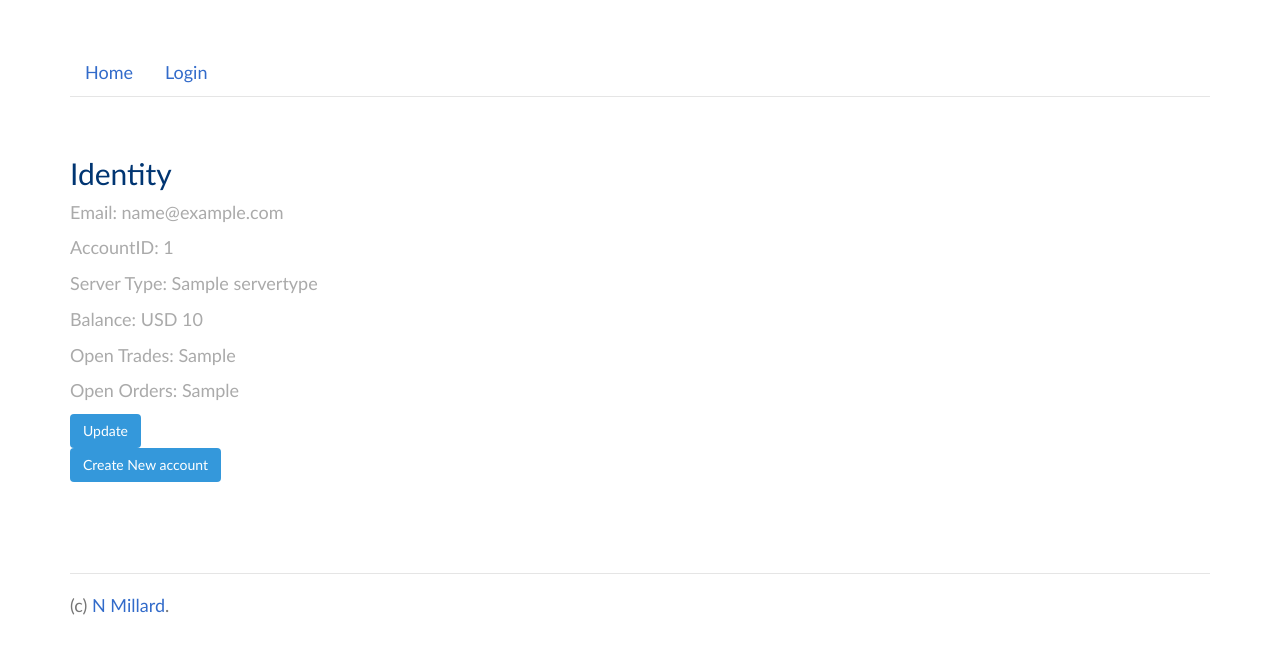
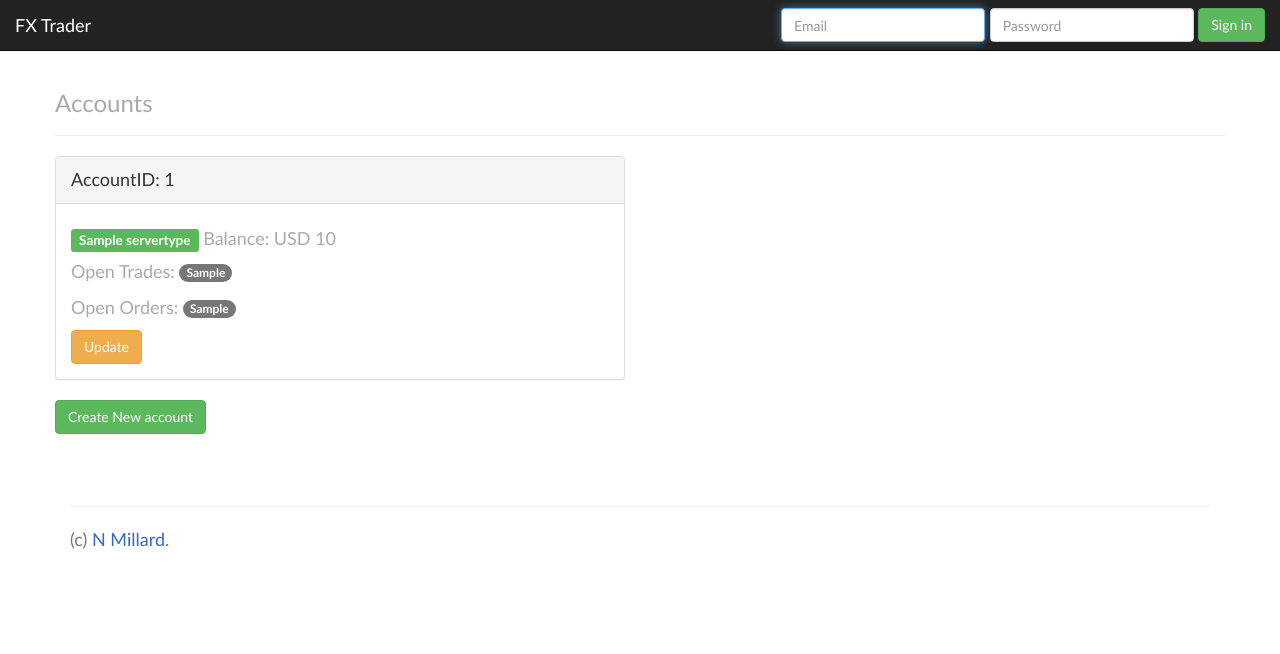
Before and after one commit to neilmillard/fxtrader, a PHP site: template app/templates/accounts.twig in a window 1280 px wide. Shown: the top 654 px of the page. Run offline with PHP 8.4, Linux system fonts and the light colour scheme; the template is opened without the code that fills it: most values are stand-ins (such as "Sample title", 1, 10 or a date in 2020); some libraries are stand-ins or nearby versions.

Commit message:
cosmetic updates to views

```diff
--- a/app/routes.php
+++ b/app/routes.php
@@ -42,7 +42,7 @@ $app->get('/admin', 'App\Action\AdminAction:dispatch')
     ->add('Authenticator\Middleware:auth');
 
 /** @noinspection PhpUndefinedMethodInspection */
-$app->get('/users', 'App\Action\UserAction:dispatch')
+$app->get('/admin/users', 'App\Action\UserAction:dispatch')
     ->setName('users')
     ->add('Authenticator\Middleware:auth');
 
--- a/app/templates/accounts.twig
+++ b/app/templates/accounts.twig
@@ -4,24 +4,38 @@
 
 {% block content %}
 
-    <div>
-        <h2>Identity</h2>
-        <p> Email: {{ identity.email }}</p>
+    <div class="page-header">
+        <h3>Accounts</h3>
     </div>
+    <div class="clearfix"></div>
+    <div class="row">
     {% for account in accounts %}
-    <div style="">
-        <p>AccountID: {{ account.accountid }} </p>
-        <p>Server Type: {{ account.servertype }} </p>
-        <p>Balance: {{ account.currency }} {{ account.balance }} </p>
-        <p>Open Trades: {{ account.openTrades }}</p>
-        <p>Open Orders: {{ account.openOrders }}</p>
-        <a class="btn" style="background: #3498db;color: #ffffff;" href="{{ base_url() }}{{ path_for('editaccount',{'uid': account.id}) }}">
-            Update
-        </a>
+        {% set serverlabel = "success" %}
+        {% if account.servertype == "Demo" %}
+            {% set serverlabel = "info" %}
+        {% endif %}
+        <div class="col-sm-6">
+            <div class="panel panel-default">
+                <div class="panel-heading">AccountID: {{ account.accountid }}</div>
+                <div class="panel-body">
+                    <h4>
+                        <span class="label label-{{ serverlabel }}">{{ account.servertype }}</span>
+                        <span>Balance: {{ account.currency }} {{ account.balance }} </span>
+                    </h4>
+
+                    <p>Open Trades: <span class="badge">{{ account.openTrades }}</span></p>
+
+                    <p>Open Orders: <span class="badge">{{ account.openOrders }}</span></p>
+                    <a class="btn btn-warning" href="{{ base_url() }}{{ path_for('editaccount',{'uid': account.id}) }}">
+                        Update
+                    </a>
+                </div>
+            </div>
     </div>
     {% endfor %}
+    </div>
     <div>
-        <a class="btn" style="background: #3498db;color: #ffffff;" href="{{ base_url() }}{{ path_for('editaccount',{'uid': 'new'}) }}">
+        <a class="btn btn-success" href="{{ base_url() }}{{ path_for('editaccount',{'uid': 'new'}) }}">
             Create New account
         </a>
     </div>
--- a/app/templates/layout.twig
+++ b/app/templates/layout.twig
@@ -11,44 +11,68 @@
     <title>{% block page_title %}FX Trader{% endblock %}</title>
 
     <!-- Latest compiled and minified CSS -->
-    <link rel="stylesheet" href="//netdna.bootstrapcdn.com/bootstrap/3.0.3/css/bootstrap.min.css">
+    <link rel="stylesheet" href="//netdna.bootstrapcdn.com/bootstrap/3.3.5/css/bootstrap.min.css">
 
     <!-- Custom styles for this template -->
     <link href="{{ base_url() }}/css/jumbotron-narrow.css" rel="stylesheet">
     <link href="{{ base_url() }}/css/style.css" rel="stylesheet">
+    {% block stylesheets %}{% endblock %}
 
     <!-- HTML5 shim and Respond.js IE8 support of HTML5 elements and media queries -->
     <!--[if lt IE 9]>
-    <script src="//cdnjs.cloudflare.com/ajax/libs/html5shiv/3.6.2/html5shiv.js"></script>
-    <script src="//cdnjs.cloudflare.com/ajax/libs/respond.js/1.2.0/respond.js"></script>
+    <script src="//cdnjs.cloudflare.com/ajax/libs/html5shiv/3.7.2/html5shiv.min.js"></script>
+    <script src="//cdnjs.cloudflare.com/ajax/libs/respond.js/1.4.2/respond.min.js"></script>
     <![endif]-->
-
-    {% block stylesheets %}{% endblock %}
 </head>
 
 <body>
-<div class="container">
-    <div class="header">
-        <ul class="nav nav-pills">
-            <li><a href="{{ base_url() }}{{ path_for('homepage') }}">Home</a></li>
-            {% if identity.role == 'ADMIN' %}
-                <li><a href="{{ base_url() }}{{ path_for('admin') }}">AdminMenu</a></li>
-            {% endif %}
+{% block nav %}
+    <nav class="navbar navbar-inverse navbar-fixed-top">
+        <div class="container-fluid">
+            <div class="navbar-header">
+                <button type="button" class="navbar-toggle collapsed" data-toggle="collapse" data-target="#navbar"
+                        aria-expanded="false" aria-controls="navbar">
+                    <span class="sr-only">Toggle navigation</span>
+                    <span class="icon-bar"></span>
+                    <span class="icon-bar"></span>
+                    <span class="icon-bar"></span>
+                </button>
+                <a class="navbar-brand" href="{{ base_url() }}{{ path_for('homepage') }}">FX Trader</a>
+            </div>
+            <div id="navbar" class="navbar-collapse collapse">
             {% if hasIdentity %}
-            <li class="dropdown pull-right">
-                <a href="#" data-toggle="dropdown" class="dropdown-toggle">My Account<b class="caret"></b></a>
-                <ul class="dropdown-menu">
+                <ul class="nav navbar-nav navbar-right">
+                    {% if identity.role == 'ADMIN' %}
+                        <li><a href="{{ base_url() }}{{ path_for('admin') }}">AdminMenu</a></li>
+                    {% endif %}
+                    <li class="dropdown">
+                        <a href="#" data-toggle="dropdown" class="dropdown-toggle">Settings<b class="caret"></b></a>
+                        <ul class="dropdown-menu">
+                            <li><a href="{{ base_url() }}{{ path_for('accounts') }}">Accounts</a></li>
+                        </ul>
+                    </li>
                     <li><a href="{{ base_url() }}{{ path_for('profile') }}">Profile</a></li>
-                    <li><a href="{{ base_url() }}{{ path_for('accounts') }}">Accounts</a></li>
                     <li><a href="{{ base_url() }}{{ path_for('logout') }}">Logout</a></li>
                 </ul>
-            </li>
+
             {% else %}
-                <li><a href="{{ base_url() }}{{ path_for('login') }}">Login</a></li>
+                <form action="login" method="post" class="navbar-form navbar-right">
+                    <div class="form-group">
+                        <input type="text" name="username" placeholder="Email" class="form-control" value autofocus
+                               required>
+                    </div>
+                    <div class="form-group">
+                        <input type="password" name="password" placeholder="Password" class="form-control" required>
+                    </div>
+                    <button type="submit" class="btn btn-success">Sign in</button>
+                </form>
             {% endif %}
-        </ul>
+            </div>
     </div>
+    </nav>
+{% endblock nav %}
 
+<div class="container">
     {% if flash is not empty %}
         <div class="alert alert-danger">
             {% for message in flash %}
@@ -60,20 +84,21 @@
     {% block jumbotron %}
     {% endblock %}
 
-    <div class="row marketing">
+    <div class="row">
         {% block content %} {% endblock %}
     </div>
 
-    <div class="footer">
+    <hr>
+    <footer>
         <p class="text-muted credit">
             (c) <a href="http://www.neilmillard.com/">N Millard</a>.
         </p>
-    </div>
+    </footer>
 </div>
 
-<script src="//cdnjs.cloudflare.com/ajax/libs/jquery/1.10.2/jquery.min.js"></script>
+<script src="//cdnjs.cloudflare.com/ajax/libs/jquery/1.11.3/jquery.min.js"></script>
 <!-- Latest compiled and minified JavaScript -->
-<script src="//netdna.bootstrapcdn.com/bootstrap/3.0.3/js/bootstrap.min.js"></script>
+<script src="//netdna.bootstrapcdn.com/bootstrap/3.3.5/js/bootstrap.min.js"></script>
 
 {% block javascript %} {% endblock %}
 
--- a/app/templates/login.twig
+++ b/app/templates/login.twig
@@ -5,6 +5,10 @@
 {% block stylesheets %}
     <link href="/css/signin.css" rel="stylesheet">
 {% endblock %}
+
+{% block nav %}
+
+{% endblock nav %}
 
 {% block content %}
     <form class="form-signin well well-sm" role="form" name="login" id="login" method="post">
--- a/app/templates/user.twig
+++ b/app/templates/user.twig
@@ -18,7 +18,6 @@
         {% endif %}
         <button class="btn btn-lg btn-primary btn-block" type="submit">Update</button>
     </form>
-{{ dump() }}
     <br/><br/>
 
 {% endblock %}
```
Also changed, not shown: app/templates/admin.twig (+7 -4 lines), app/templates/profile.twig (+13 -8 lines), app/templates/users.twig (+20 -10 lines).
